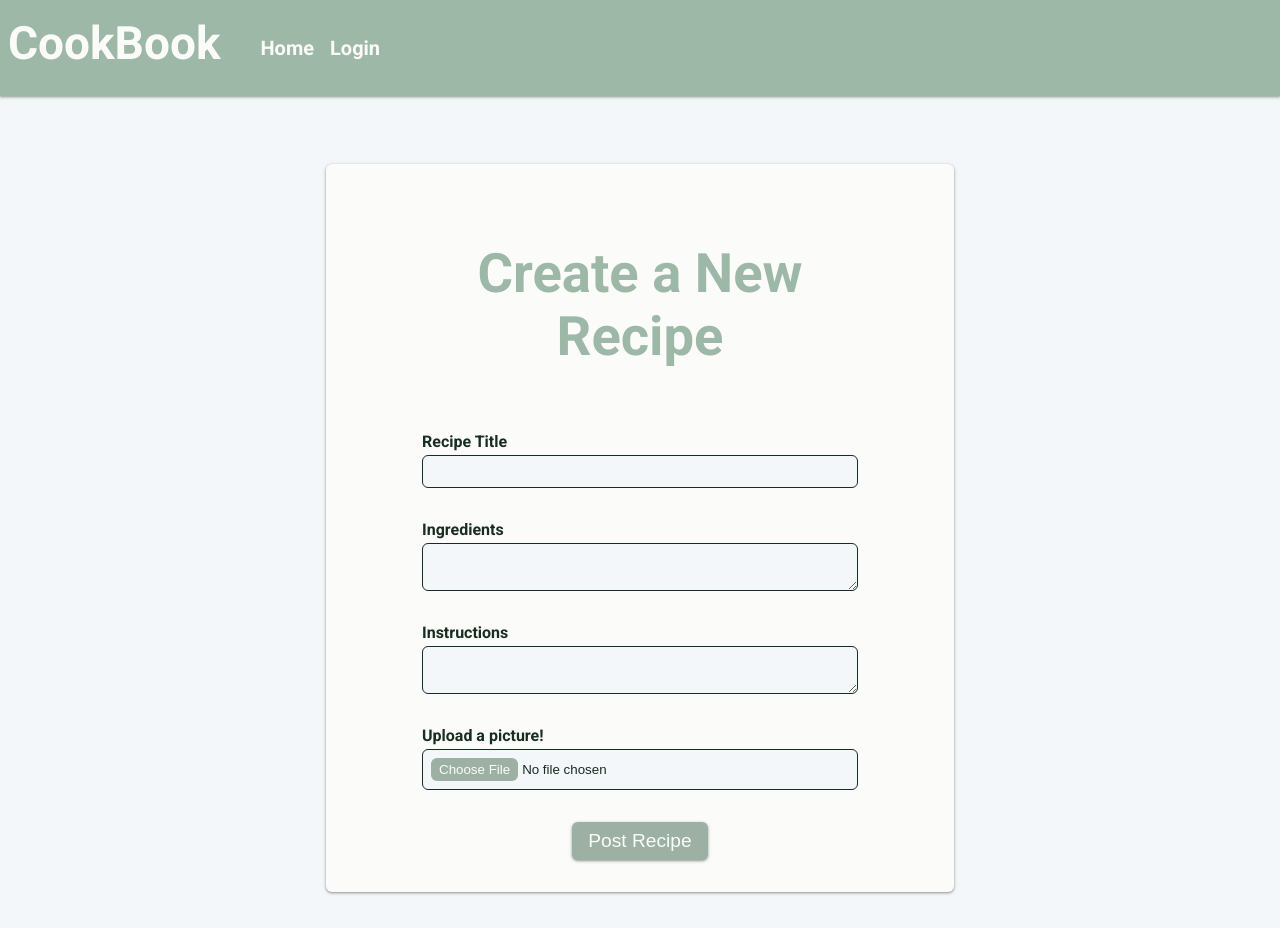
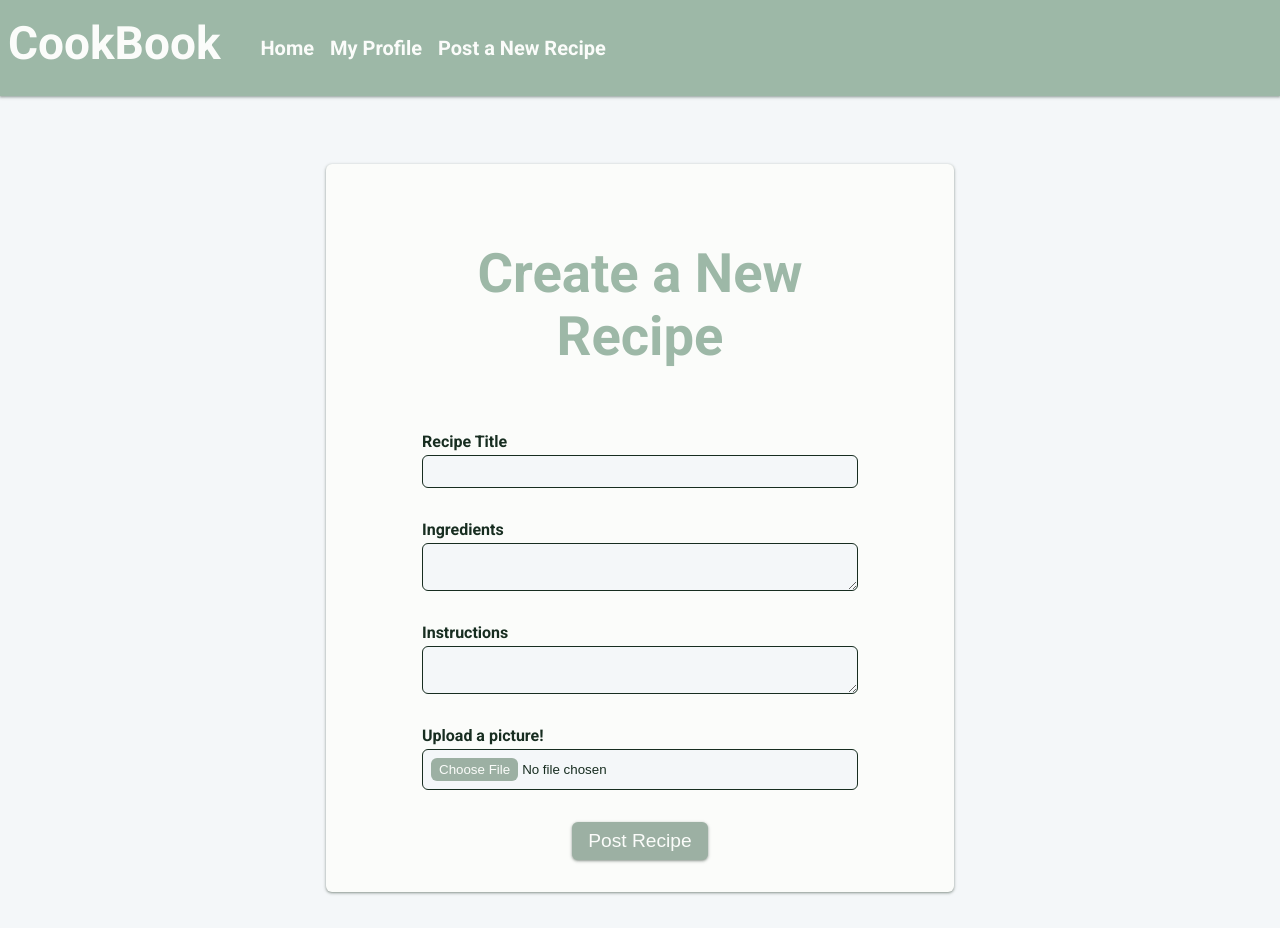
Before and after one commit to NathanVik/cookbook, a React (Create React App) app in the folder react_book/: page /create-recipe in a window 1280 px wide. Built offline with nearby package versions, Linux system fonts and the light colour scheme.

Commit message:
added linkings, navbar

```diff
--- a/react_book/src/components/createRecipe.jsx
+++ b/react_book/src/components/createRecipe.jsx
@@ -2,8 +2,11 @@
 import axios from "axios";
 
 import "./createRecipe.css"
+import siteContext from '../contexts/siteContext';
+import { Redirect } from 'react-router-dom';
 const ServerUrl = "http://127.0.0.1:5000";
 class CreateRecipe extends React.Component {
+    static contextType = siteContext;
     state = {
         selectedFile: null,
 
@@ -65,6 +68,11 @@
         );
     }
 
+    componentDidMount() {           // check if there is a user logged into local storage, if not then redirect to login page
+        if (this.context.isLoggedIn = false) {
+            return <Redirect to='/login' />
+        }
+    }
 
 }
 
--- a/react_book/src/components/login.jsx
+++ b/react_book/src/components/login.jsx
@@ -25,6 +25,7 @@
 
     if (response.status === 200) {
       localStorage.setItem("user", JSON.stringify(response.data));
+      this.context.updateLogin();
       this.props.history.push("/profile");
   } else if (response.status === 404) {
     this.setState({ errorMessage: true });
--- a/react_book/src/components/navBar.jsx
+++ b/react_book/src/components/navBar.jsx
@@ -20,17 +20,13 @@
                         <li>
                             <Link className="nav-link link" to="/home">Home</Link>
                         </li>
+                        <li className="right-side">
+                            <Link className="nav-link link" to="/profile">My Profile</Link>
+                        </li>
+                        <li className="right-side">
+                            <Link className="nav-link link" to="/create-recipe">Post a New Recipe</Link>
+                        </li>
 
-
-                        { this.context.isLoggedIn ?
-                            <li className="right-side">
-                                <Link className="nav-link link" to="/profile">My Profile</Link>
-                            </li>
-                            :
-                            <li>
-                                <Link className="nav-link link" to="/login">Login</Link>
-                            </li>
-                        }
                     </ul>
                 </div>
             </nav>
--- a/react_book/src/components/userProfile.jsx
+++ b/react_book/src/components/userProfile.jsx
@@ -3,8 +3,11 @@
 import UserService from '../services/userService';
 import RecipeService from '../services/recipeService';
 import RecipeCard from './recipeCard';
+import siteContext from '../contexts/siteContext';
+import { Redirect } from 'react-router-dom';
 
 class UserProfile extends React.Component {
+    static contextType = siteContext;
     state = {
         user: [],
         recipes: [],
@@ -50,6 +53,10 @@
     }
 
     async componentDidMount() {
+        if (this.context.isLoggedIn = false) {
+            return <Redirect to='/login' />
+        }
+        else {
             let service1 = new UserService(); // Gets User info for selected User
             let myuser = JSON.parse(localStorage.getItem('user')); // retrieves JSON string from local storage
             let data = await service1.getUserDetail(myuser['_id']); // Takes _id from the local storage user and passes to server
@@ -57,8 +64,8 @@
             let service2 = new RecipeService();
             let myrecipes = await service2.getUserRecipes(myuser['_id']) // server call to retrieve all recipes where user_id is the logged in user
 
-
             this.setState({ user: data, recipes:myrecipes })
+        }
 
         // let picture = await service1.getUserDetail(myuser['profilepic']);
 
--- a/react_book/src/contexts/globalContext.jsx
+++ b/react_book/src/contexts/globalContext.jsx
@@ -18,6 +18,15 @@
                 </siteContext.Provider>;
 
     }
+
+    componentDidMount() {
+        this.setState({ isLoggedIn: false })
+    }
+
+    updateLogin = () => {
+        this.setState( {isLoggedIn: true} )
+    }
+
 
     handleLogin = async (user) => {
             // send user to server
--- a/react_book/src/contexts/siteContext.js
+++ b/react_book/src/contexts/siteContext.js
@@ -11,4 +11,5 @@
 
     handleLogout: () => {},
 
+    updateLogin: () => {},
  });
```
Lines whose indentation alone changed are shown as unchanged.
